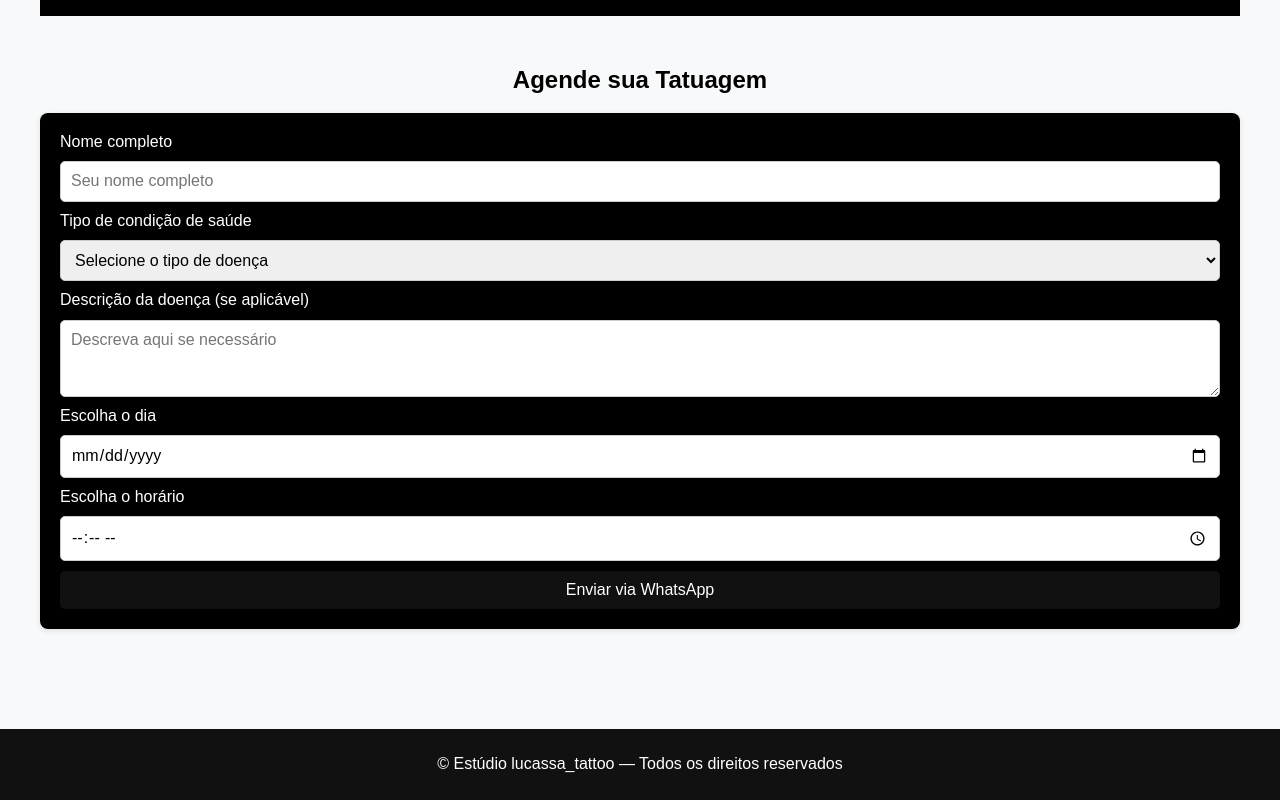
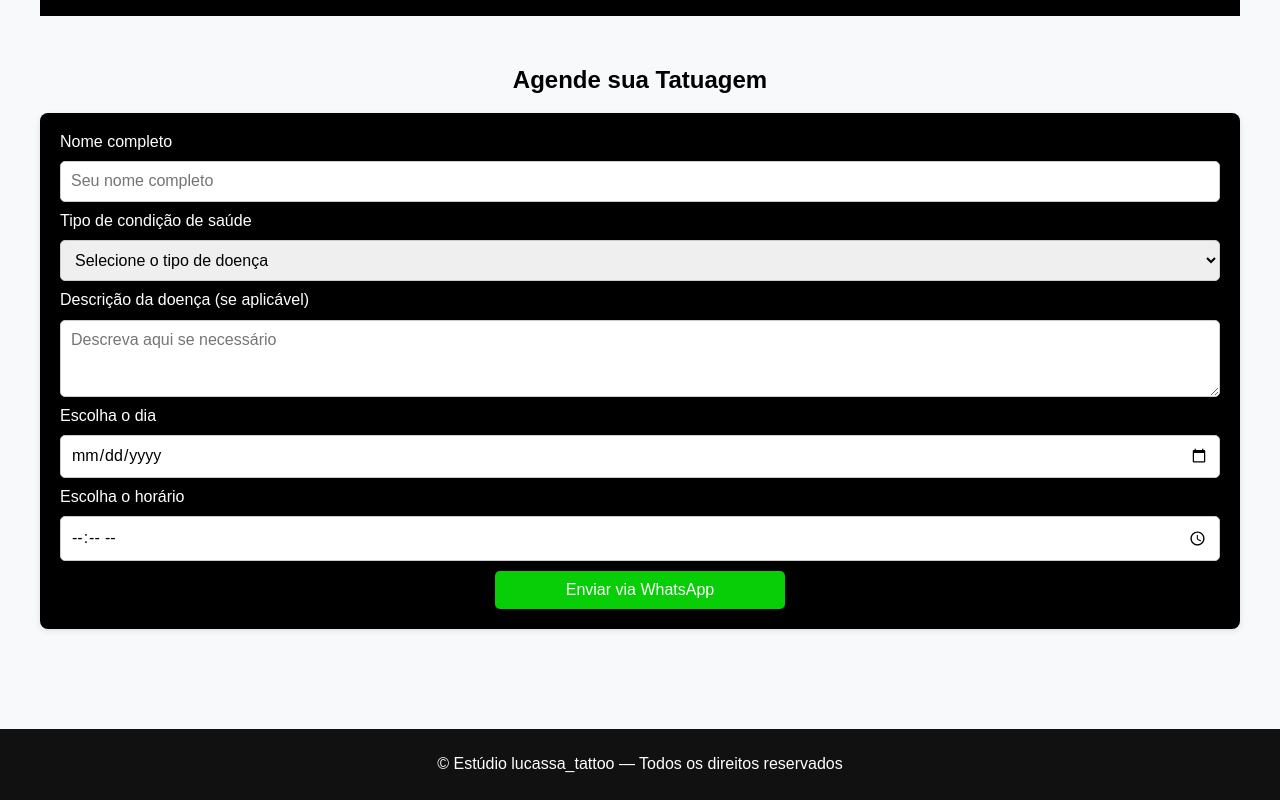
Before and after one commit to marlon816/est-dio_tattoo, a plain HTML site: page index.html in a window 1280 px wide. Shown: the part 1582-2382 px from the top of the page. Drawn offline with nearby package versions, Linux system fonts and the light colour scheme.

Commit message:
melhoria 02

```diff
--- a/css/style.scss
+++ b/css/style.scss
@@ -87,8 +87,10 @@ form {
   }
 
   button {
-    background: $primary-color;
+    background: rgb(7, 206, 7);
     color: $text-light;
+    width: 25%;
+    margin: 0 auto ;
     border: none;
     cursor: pointer;
     transition: background 0.3s;
@@ -96,7 +98,7 @@ form {
     -moz-transition: background 0.3s;
 
     &:hover {
-      background: $secondary-color;
+      background: darkgreen;
     }
   }
 }
```
Also changed, not shown: css/style.css, 1 other file.
